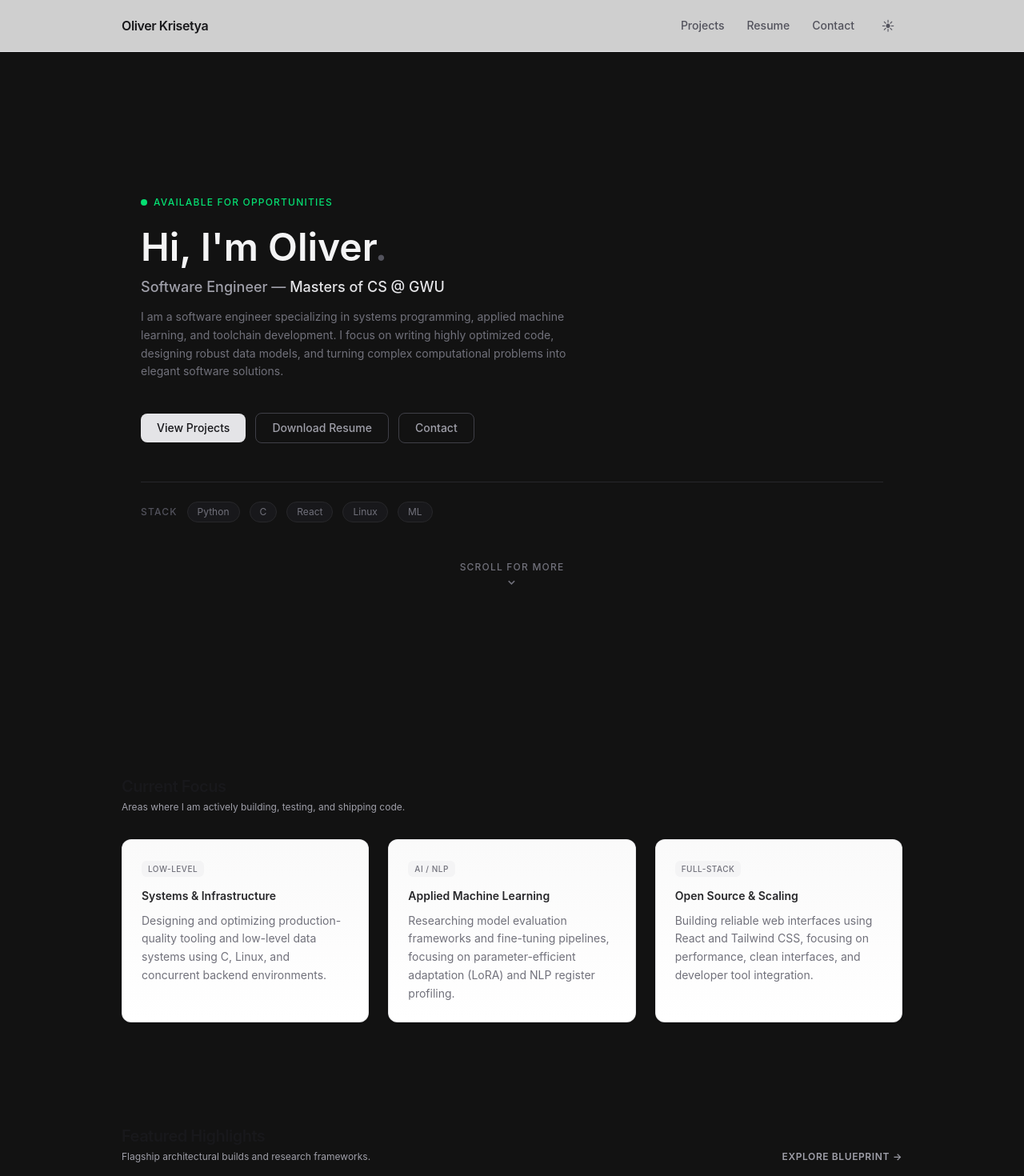
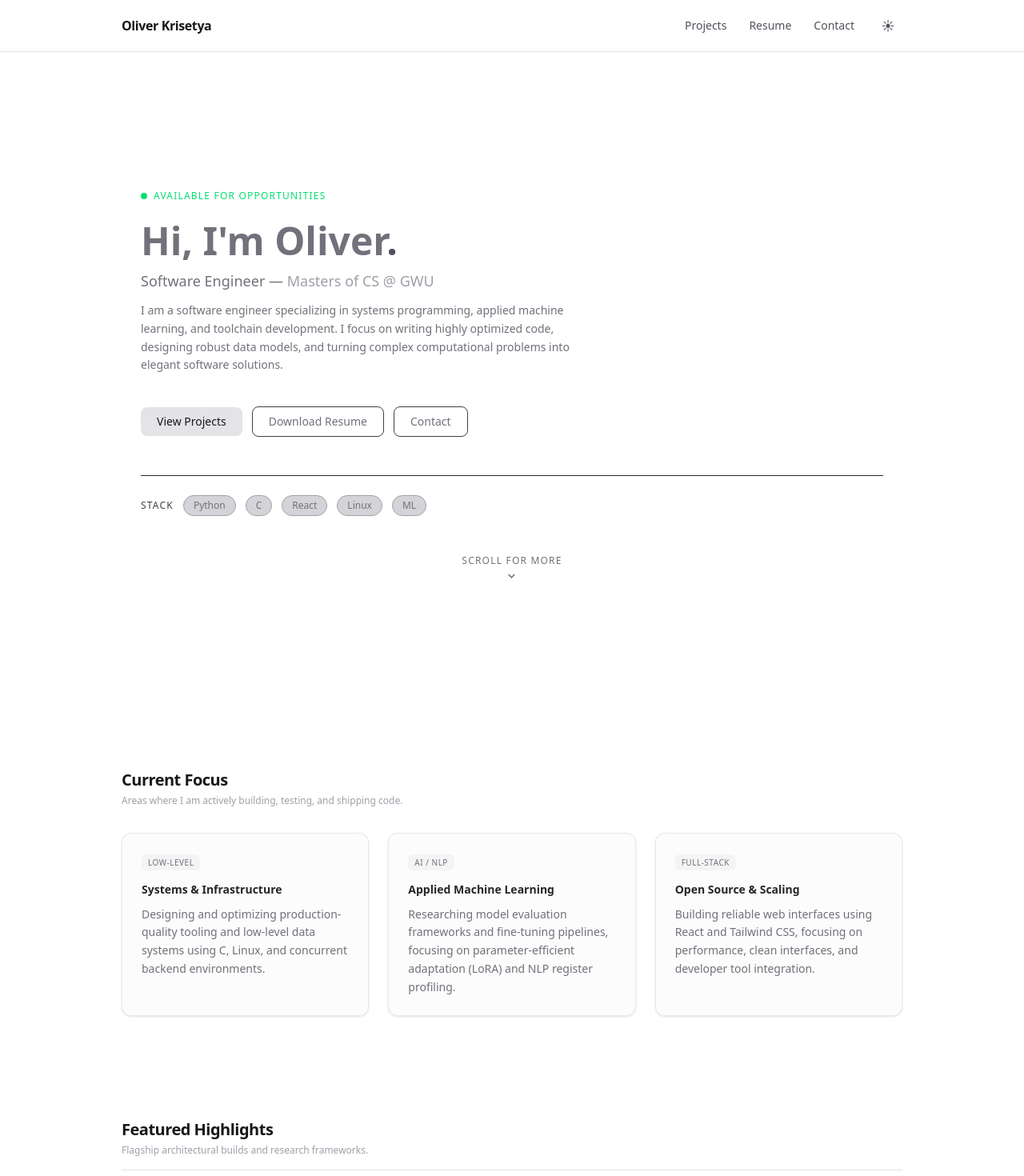
Before and after one commit to OliverKris/my-website, a React (Vite) app: page / in a window 1280 px wide. Shown: the top 1470 px of the page at 80% size. Built offline with nearby package versions, Linux system fonts and the light colour scheme; a web font is replaced by a local one.

Commit message:
Added dark mode synced transitions

```diff
--- a/src/components/Footer.tsx
+++ b/src/components/Footer.tsx
@@ -15,7 +15,7 @@ const SOCIAL_LINKS = [
 
 export default function Footer() {
     return (
-        <footer className="w-full border-t border-zinc-200 dark:border-zinc-800">
+        <footer className="w-full border-t border-zinc-200 dark:border-zinc-800 transition-theme">
             <div className="mx-auto flex max-w-5xl flex-col items-center justify-between gap-4 px-6 py-8 sm:flex-row">
 
                 <div className="flex items-center gap-4">
@@ -34,7 +34,7 @@ export default function Footer() {
                     ))}
                 </div>
 
-                <p className="text-xs text-zinc-400 dark:text-zinc-500">
+                <p className="text-xs text-zinc-400 transition-theme dark:text-zinc-500">
                     © {new Date().getFullYear()} Oliver Krisetya
                 </p>
             </div>
--- a/src/components/Hero.tsx
+++ b/src/components/Hero.tsx
@@ -15,15 +15,16 @@ export default function Hero(){
             </div>
 
             {/* Headline */}
-            <h1 className="mb-3 text-5xl font-semibold tracking-tightest text-zinc-100">
+            <h1 className="mb-3 text-5xl font-semibold tracking-tightest text-zinc-500
+                        transition-theme dark:text-zinc-300">
                 Hi, I'm Oliver
                 <span className="text-zinc-600">.</span>
             </h1>
 
             {/* Subtitle */}
-            <p className="mb-3 text-lg font-medium text-zinc-400">
+            <p className="mb-3 text-lg font-medium text-zinc-500">
                 Software Engineer —{" "}
-                <span className="text-zinc-200">Masters of CS @ GWU</span>
+                <span className="text-zinc-400">Masters of CS @ GWU</span>
             </p>
 
             {/* Description */}
@@ -48,7 +49,7 @@ export default function Hero(){
                     href={`${import.meta.env.BASE_URL}resume.pdf`}
                     target="_blank"
                     rel="noopener noreferrer"
-                    className="rounded-lg border border-zinc-700 px-5 py-2 text-sm font-medium text-zinc-400 transition-colors hover:border-zinc-500 hover:text-zinc-200"
+                    className="rounded-lg border border-zinc-700 px-5 py-2 text-sm font-medium text-zinc-500 transition-colors hover:border-zinc-500 hover:text-zinc-200"
                 >
                     Download Resume
                 </a>
@@ -56,7 +57,7 @@ export default function Hero(){
                 {/* Ghost */}
                 <Link
                     to="/contact"
-                    className="rounded-lg border border-zinc-700 px-5 py-2 text-sm font-medium text-zinc-400 transition-colors hover:border-zinc-500 hover:text-zinc-200"
+                    className="rounded-lg border border-zinc-700 px-5 py-2 text-sm font-medium text-zinc-500 transition-colors hover:border-zinc-500 hover:text-zinc-200"
                 >
                     Contact
                 </Link>
@@ -64,13 +65,14 @@ export default function Hero(){
 
             {/* Stack strip - thin divider + pill badges */}
             <div className="flex flex-wrap items-center gap-3 border-t border-zinc-800 pt-6">
-                <span className="text-xs font-medium uppercase tracking-widest text-zinc-600">
+                <span className="text-xs font-medium uppercase tracking-widest text-zinc-700">
                     Stack
                 </span>
                 {["Python", "C", "React", "Linux", "ML"].map((tag) => (
                     <span
                         key={tag}
-                        className="rounded-full border border-zinc-800 bg-zinc-900 px-3 py-1 text-xs text-zinc-500"
+                        className="rounded-full border border-zinc-400 bg-zinc-300 px-3 py-1 text-xs text-zinc-500
+                                transition-theme dark:bg-zinc-900 dark:border-zinc-800 dark:text-zinc-500"
                     >
                         {tag}
                     </span>
--- a/src/components/NavBar.tsx
+++ b/src/components/NavBar.tsx
@@ -23,18 +23,10 @@ export default function Navbar() {
     }, []);
 
     return (
-        // sticky: stays at top while scrolling
-        // border-b: subtle bottom border to separate from content
-        // backdrop-blur-sm + bg-white/80: frosted glass effect — modern, clean
-        <header className="sticky top-0 z-50 w-full border-b border-zinc-200 bg-white/80 backdrop-blur-sm dark:border-zinc-800 dark:bg-zinc-950/80">
-
-            {/* max-w-5xl: caps the content width so it doesn't stretch on ultrawide screens */}
-            {/* mx-auto: centers the container horizontally */}
-            {/* px-6: horizontal padding for breathing room */}
-            {/* h-16: fixed navbar height — consistent, not content-driven */}
+        <header className="sticky top-0 z-50 w-full border-b border-zinc-200 bg-white/80 backdrop-blur-sm transition-theme dark:border-zinc-800 dark:bg-zinc-950/80">
             <div className="mx-auto flex h-16 max-w-5xl items-center justify-between px-6">
 
-                {/* Logo / Name — font-semibold + tracking-tight for a clean wordmark feel */}
+                {/* Logo / Name */}
                 <Link
                     to="/"
                     onClick={close}
@@ -43,17 +35,13 @@ export default function Navbar() {
                     Oliver Krisetya
                 </Link>
 
-                {/* Desktop nav — hidden on mobile, shown as flex row on md+ */}
+                {/* Desktop Nav */}
                 <nav aria-label="Primary" className="max-md:hidden md:flex items-center gap-1">
-
-                {/* NavLink with active styling using the callback form of className */}
                     {(["projects", "resume", "contact"] as const).map((page) => (
                         <NavLink
                             key={page}
                             to={`/${page}`}
                             className={({ isActive }) =>
-                        // Base: px-3 py-2 rounded-md — pill-shaped tap target
-                        // isActive: slightly highlighted background to show current page
                                 `rounded-md px-3 py-2 text-sm font-medium capitalize transition-colors ${
                                 isActive
                                     ? "bg-zinc-100 text-zinc-900 dark:bg-zinc-800 dark:text-zinc-100"
@@ -65,8 +53,7 @@ export default function Navbar() {
                         </NavLink>
                     ))}
 
-                {/* Theme toggle — w-9 h-9 creates a square icon button */}
-                {/* rounded-md + hover state makes it feel clickable without a visible border */}
+                    {/* Desktop Theme Toggle */}
                     <button
                         type="button"
                         onClick={toggle}
@@ -77,7 +64,7 @@ export default function Navbar() {
                     </button>
                 </nav>
 
-                {/* Hamburger — only visible on mobile (md:hidden) */}
+                {/* Hamburger Button */}
                 <button
                     type="button"
                     aria-label="Open menu"
@@ -86,16 +73,13 @@ export default function Navbar() {
                     onClick={() => setOpen((v) => !v)}
                     className="flex h-9 w-9 flex-col items-center justify-center gap-1.5 rounded-md transition-colors hover:bg-zinc-100 md:hidden dark:hover:bg-zinc-800"
                 >
-                {/* Each bar is a span styled as a thin horizontal line */}
-                {/* The open && "..." pattern rotates them into an X when menu is open */}
                     <span className={`h-0.5 w-5 rounded-full bg-zinc-700 transition-transform dark:bg-zinc-300 ${open ? "translate-y-2 rotate-45" : ""}`} />
                     <span className={`h-0.5 w-5 rounded-full bg-zinc-700 transition-opacity dark:bg-zinc-300 ${open ? "opacity-0" : ""}`} />
                     <span className={`h-0.5 w-5 rounded-full bg-zinc-700 transition-transform dark:bg-zinc-300 ${open ? "-translate-y-2 -rotate-45" : ""}`} />
                 </button>
             </div>
 
-            {/* Mobile menu — slides in when open */}
-            {/* overflow-hidden + max-h trick: animates open/close without JS height calculation */}
+            {/* Mobile Menu Dropdown*/}
             <div
                 id="mobile-menu"
                 aria-hidden={!open}
@@ -118,6 +102,22 @@ export default function Navbar() {
                             {page}
                         </NavLink>
                     ))}
+
+                    <div className="mt-4 flex items-center justify-between border-t border-zinc-100 pt-4 px-3 dark:border-zinc-900">
+                        <span className="text-xs font-semibold uppercase tracking-wider text-zinc-400 dark:text-zinc-500">
+                            Switch Apperance
+                        </span>
+                        <button
+                            type="button"
+                            onClick={toggle}
+                            aria-label={`Switch to ${theme === "dark" ? "light" : "dark"} mode`}
+                            className="flex h-9 w-9 items-center justify-center rounded-xl border border-zinc-200 bg-white text-zinc-700 shadow-sm transition-all duration-200 active:scale-95 active:bg-zinc-50 dark:border-zinc-800 dark:bg-zinc-900 dark:text-zinc-300 dark:active:bg-zinc-950"
+                        >
+                            <span aria-hidden="true" className="text-sm">
+                                {theme === "dark" ? "☾" : "☀"}
+                            </span>
+                        </button>
+                    </div>
                 </nav>
             </div>
         </header>
--- a/src/index.css
+++ b/src/index.css
@@ -1,275 +1,17 @@
 @import "tailwindcss";
 
+/* Add Dark Mode variant */
+@custom-variant dark (&:where([data-theme="dark"], [data-theme="dark"] *));
+
+@utility transition-theme {
+    transition-property: color, background-color, border-color, text-decoration-color, fill, stroke, box-shadow, transform, translate, scale;
+    transition-timing-function: cubic-bezier(0.4, 0, 0.2, 1);
+    transition-duration: 300ms;
+}
+
 :root {
-    /* Fonts */
     --font-sans: ui-sans-serif, system-ui, -apple-system, "Segoe UI", Roboto,
         Helvetica, Arial, "Apple Color Emoji", "Segoe UI Emoji";
     --font-mono: ui-monospace, SFMono-Regular, Menlo, Monaco, Consolas,
         "Liberation Mono", "Courier New", monospace;
-
-    /* Type scale */
-    --text-xs: 0.8125rem;
-    --text-sm: 0.875rem;
-    --text-base: 1rem;
-    --text-lg: 1.125rem;
-    --text-xl: 1.375rem;
-    --text-2xl: 1.75rem;
-    --text-3xl: 2.25rem;
-
-    --lh-tight: 1.2;
-    --lh-normal: 1.55;
-
-    /* Layout */
-    --maxw: 960px;
-    --radius-sm: 10px;
-    --radius: 14px;
-    --radius-lg: 18px;
-
-    /* Page / surfaces */
-    --page: #ffffff;
-    --page-2: #f3f4f6;
-
-    --surface: #f7f8fb;
-    --surface-hover: #eef1f7;
-    --surface-active: #e6eaf2;
-
-    /* Text */
-    --text: #0f172a;
-    --text-2: #1e293b;
-
-    --muted: #475569;
-    --muted-2: #64748b;
-
-    /* Borders */
-    --border: #e2e8f0;
-    --border-hover: #cbd5e1;
-    --border-active: #94a3b8;
-
-    /* Accent */
-    --accent: #4f46e5;
-    --accent-hover: #4338ca;
-    --accent-active: #3730a3;
-    --accent-soft: rgba(79, 70, 229, 0.12);
-    --accent-contrast: #ffffff;
-
-    /* Shadows */
-    --shadow-sm: 0 1px 2px rgba(15, 23, 42, 0.08);
-    --shadow: 0 10px 30px rgba(15, 23, 42, 0.1);
-    --shadow-hover: 0 14px 40px rgba(15, 23, 42, 0.14);
-    --shadow-active: 0 8px 20px rgba(15, 23, 42, 0.12);
-
-    /* Rings / focus */
-    --ring: 0 0 0 3px rgba(79, 70, 229, 0.25);
-    --ring-hover: 0 0 0 4px rgba(79, 70, 229, 0.35);
-
-    /* Gradients */
-    --grad-accent: linear-gradient(
-        135deg,
-        rgba(79, 70, 229, 0.14),
-        rgba(124, 58, 237, 0.1),
-        rgba(14, 165, 233, 0.08)
-    );
-
-    /* Transitions */
-    --theme-dur: 220ms;
-    --theme-ease: cubic-bezier(0.4, 0, 0.2, 1);
 }
-
-html[data-theme="dark"] {
-    /* Page / surfaces */
-    --page: #0b1220;
-    --page-2: #0d1528;
-
-    --surface: #0f172a;
-    --surface-hover: #141f36;
-    --surface-active: #18254a;
-
-    /* Text */
-    --text: #e5e7eb;
-    --text-2: #f1f5f9;
-
-    --muted: #9ca3af;
-    --muted-2: #a1a1aa;
-
-    /* Borders */
-    --border: #1f2a44;
-    --border-hover: #2b3a5f;
-    --border-active: #3b4d7a;
-
-    /* Accent */
-    --accent: #60a5fa;
-    --accent-hover: #3b82f6;
-    --accent-active: #2563eb;
-    --accent-soft: rgba(96, 165, 250, 0.18);
-    --accent-contrast: #0b1220;
-
-    /* Shadows */
-    --shadow-sm: 0 1px 2px rgba(0, 0, 0, 0.35);
-    --shadow: 0 14px 40px rgba(0, 0, 0, 0.35);
-    --shadow-hover: 0 18px 48px rgba(0, 0, 0, 0.45);
-    --shadow-active: 0 10px 28px rgba(0, 0, 0, 0.35);
-
-    /* Rings */
-    --ring: 0 0 0 3px rgba(96, 165, 250, 0.25);
-    --ring-hover: 0 0 0 4px rgba(96, 165, 250, 0.4);
-
-    /* Gradients */
-    --grad-accent: linear-gradient(135deg,
-            rgba(96, 165, 250, 0.18),
-            rgba(167, 139, 250, 0.12),
-            rgba(16, 185, 129, 0.08));
-}
-
-*,
-*::before,
-*::after {
-    box-sizing: border-box;
-}
-
-html,
-body {
-    height: 100%;
-    transition:
-        background-color var(--theme-dur) var(--theme-ease),
-        color var(--theme-dur) var(--theme-ease)
-}
-
-ul {
-    list-style-type: disc;
-}
-
-.no-theme-transition *,
-.no-theme-transition {
-    transition: none !important;
-}
-
-.theme-transition,
-.theme-transition * {
-    transition-property:
-        background-color,
-        color,
-        border-color,
-        box-shadow,
-        fill,
-        stroke;
-
-    transition-duration: var(--theme-dur);
-    transition-timing-function: var(--theme-ease);
-}
-
-body {
-    margin: 0;
-    background-color: var(--page);
-    color: var(--text);
-    font-family: var(--font-sans);
-    font-size: var(--text-base);
-    line-height: var(--lh-normal);
-}
-
-img,
-svg,
-video,
-canvas {
-    display: block;
-    max-width: 100%;
-}
-
-button,
-input,
-textarea,
-select {
-    font: inherit;
-}
-
-h1,
-h2,
-h3,
-h4,
-h5,
-h6 {
-    margin: 0;
-    line-height: var(--lh-tight);
-    letter-spacing: -0.015em;
-}
-
-h1 {
-    font-size: var(--text-3xl);
-    font-weight: 750;
-}
-
-h2 {
-    font-size: var(--text-2xl);
-    font-weight: 700;
-}
-
-h3 {
-    font-size: var(--text-xl);
-    font-weight: 650;
-}
-
-h4 {
-    font-size: var(--text-lg);
-    font-weight: 650;
-}
-
-p {
-    margin: 0;
-}
-
-a {
-    color: var(--accent);
-    text-decoration: none;
-}
-
-a:hover {
-    text-decoration: underline;
-    text-underline-offset: 3px;
-}
-
-:focus-visible {
-    outline: none;
-    box-shadow: var(--ring);
-    border-radius: 8px;
-}
-
-::selection {
-    background: rgba(79, 70, 229, 0.18);
-}
-
-html[data-theme="dark"] ::selection {
-    background: rgba(96, 165, 250, 0.22);
-}
-
-.container {
-    width: 100%;
-    max-width: var(--maxw);
-    margin: 0 auto;
-    padding: 0 1rem;
-}
-
-.divider-accent {
-    height: 1px;
-    background: var(--grad-accent);
-    border-radius: 999px;
-}
-
-.reveal {
-    opacity: 0;
-    transform: translateY(6px);
-    transition:
-        opacity 500ms ease var(--reveal-delay, 0ms),
-        transform 500ms ease var(--reveal-delay, 0ms);
-}
-
-.revealVisible {
-    opacity: 1;
-    transform: translateY(0);
-}
-
-@media (prefers-reduced-motion: reduce) {
-    .reveal {
-        transition: none;
-        transform: none;
-        opacity: 1;
-    }
-}
--- a/src/layouts/RootLayout.module.css
+++ /dev/null
@@ -1,58 +0,0 @@
-.container {
-    min-height: 100vh;
-    display: flex;
-    flex-direction: column;
-}
-
-.main {
-    flex: 1;
-    width: 100%;
-    max-width: var(--maxw);
-    margin: 0 auto;
-    padding: 2.5rem 1rem;
-}
-
-.footer {
-    border-top: 1px solid var(--border);
-    padding: 1.25rem 1rem;
-    color: var(--muted);
-    text-align: center;
-}
-
-.footerText {
-    margin-top: 0.75rem;
-    font-size: 0.9rem;
-}
-
-.skipLink {
-    position: absolute;
-    left: -999px;
-    top: 0;
-}
-
-.skipLink:focus {
-    left: 1rem;
-    top: 1rem;
-    background: var(--surface);
-    border: 1px solid var(--border);
-    padding: 0.5rem 0.75rem;
-    border-radius: var(--radius-sm);
-}
-
-.socialSection {
-    margin-top: auto;
-    /* pushes section to bottom if parent is flex */
-    padding: 1rem 0 1rem;
-}
-
-.socialIcons {
-    display: flex;
-    justify-content: center;
-    gap: 2.5rem;
-    font-size: 32px;
-    color: var(--accent);
-}
-
-.socialIcons a:hover {
-    filter: brightness(0.90);
-}
--- a/src/layouts/RootLayout.tsx
+++ b/src/layouts/RootLayout.tsx
@@ -1,18 +1,22 @@
 import { Outlet } from "react-router-dom";
 import NavBar from "../components/NavBar.tsx";
 import Footer from "../components/Footer.tsx";
-import styles from "./RootLayout.module.css";
 
 export default function RootLayout() {
     return (
-        <div className={styles.container}>
-            <a className={styles.skipLink} href="#main">
+        <div className="flex min-h-screen flex-col bg-white text-zinc-900 transition-theme dark:bg-zinc-950 dark:text-zinc-100">
+            <a
+                className="sr-only left-4 top-4 z-100 rounded-lg bg-zinc-900 px-4 py-2 text-xs font-semibold uppercase tracking-wider text-white shadow-lg focus:not-sr-only focus:fixed
+                        dark:bg-zinc-100 dark:text-zinc-900"
+                href="#main"
+            >
                 Skip to content
             </a>
 
             <NavBar/>
 
-            <main id="main" className={styles.main}>
+
+            <main id="main" className="flex-1 pt-8">
                 <Outlet />
             </main>
 
--- a/src/main.tsx
+++ b/src/main.tsx
@@ -2,7 +2,7 @@ import React from "react";
 import ReactDOM from "react-dom/client";
 import { BrowserRouter } from "react-router-dom";
 import App from "./App";
-import "./temp.css";
+import "./index.css";
 import { initInitialScrollCapture } from "./utils/initialScroll";
 
 requestAnimationFrame(() => {
--- a/src/pages/Home.tsx
+++ b/src/pages/Home.tsx
@@ -33,13 +33,13 @@ export default function Home() {
                 <Hero />
             </Reveal>
 
-            {/* 1. CURRENT FOCUS: Transformed into micro-gradient dashboard cards */}
+            {/* 1. CURRENT FOCUS */}
             <Reveal as="section" threshold={0.1} delayMs={120} className="space-y-8">
                 <div className="space-y-1">
-                    <h2 className="text-xl font-semibold tracking-tight text-zinc-900 dark:text-zinc-100">
+                    <h2 className="text-xl font-semibold tracking-tight text-zinc-900 transition-theme dark:text-zinc-100">
                         Current Focus
                     </h2>
-                    <p className="text-xs text-zinc-400 dark:text-zinc-500">
+                    <p className="text-xs text-zinc-400 transition-theme dark:text-zinc-500">
                         Areas where I am actively building, testing, and shipping code.
                     </p>
                 </div>
@@ -48,16 +48,18 @@ export default function Home() {
                     {CURRENT_FOCUSES.map((focus) => (
                         <div
                             key={focus.title}
-                            className="relative overflow-hidden rounded-xl border border-zinc-200/80 bg-linear-to-b from-zinc-50 to-white p-6 shadow-sm transition-all duration-300 hover:-translate-y-1 hover:border-zinc-300 hover:shadow-md dark:border-zinc-900 dark:from-zinc-950 dark:to-zinc-900/40 dark:hover:border-zinc-800"
+                            className="relative overflow-hidden rounded-xl border border-zinc-200/80 bg-zinc-50/50 p-6 shadow-sm transition-theme hover:-translate-y-1 hover:bg-zinc-50 hover:border-zinc-300 hover:shadow-md dark:border-zinc-900 dark:bg-zinc-950/40 dark:hover:bg-zinc-950/70 dark:hover:border-zinc-700"
                         >
                             {/* Accent badge indicating specialized category */}
-                            <span className="inline-block rounded-md bg-zinc-100 px-2 py-0.5 text-[10px] font-medium uppercase tracking-wider text-zinc-500 dark:bg-zinc-800/60 dark:text-zinc-400">
+                            <span className="inline-block rounded-md bg-zinc-100 px-2 py-0.5 text-[10px] font-medium uppercase tracking-wider text-zinc-500 transition-theme dark:bg-zinc-800/60 dark:text-zinc-400">
                                 {focus.badge}
                             </span>
-                            <h3 className="mt-3 font-semibold text-zinc-800 dark:text-zinc-200">
+
+                            <h3 className="mt-3 font-semibold text-zinc-800 transition-theme dark:text-zinc-200">
                                 {focus.title}
                             </h3>
-                            <p className="mt-2 text-zinc-500 dark:text-zinc-400">
+
+                            <p className="mt-2 text-zinc-500 transition-theme dark:text-zinc-400">
                                 {focus.description}
                             </p>
                         </div>
@@ -65,21 +67,21 @@ export default function Home() {
                 </div>
             </Reveal>
 
-            {/* 2. FEATURED PROJECTS: Transformed with interactive layouts and bold actions */}
+            {/* 2. FEATURED PROJECTS */}
             <Reveal as="section" threshold={0.2} delayMs={240} className="space-y-8">
-                <div className="flex items-end justify-between border-b border-zinc-200 pb-4 dark:border-zinc-900">
+                <div className="flex items-end justify-between border-b border-zinc-200 pb-4 transition-theme dark:border-zinc-900">
                     <div className="space-y-1">
-                        <h2 className="text-xl font-semibold tracking-tight text-zinc-900 dark:text-zinc-100">
+                        <h2 className="text-xl font-semibold tracking-tight text-zinc-900 transition-theme dark:text-zinc-100">
                             Featured Highlights
                         </h2>
-                        <p className="text-xs text-zinc-400 dark:text-zinc-500">
+                        <p className="text-xs text-zinc-400 transition-theme dark:text-zinc-500">
                             Flagship architectural builds and research frameworks.
                         </p>
                     </div>
 
                     <Link
                         to="/projects"
-                        className="group hidden items-center gap-1 text-xs font-semibold uppercase tracking-wider text-zinc-400 transition-colors hover:text-zinc-900 sm:inline-flex! dark:text-zinc-500 dark:hover:text-zinc-300"
+                        className="group hidden items-center gap-1 text-xs font-semibold uppercase tracking-wider text-zinc-400 transition-colors hover:text-zinc-900 !sm:inline-flex dark:text-zinc-500 dark:hover:text-zinc-300"
                     >
                         Explore Blueprint
                         <span className="transition-transform duration-200 group-hover:translate-x-0.5">→</span>
@@ -97,10 +99,9 @@ export default function Home() {
                 <div className="mt-4 sm:hidden">
                     <Link
                         to="/projects"
-                        className="group flex w-full items-center justify-center gap-1.5 rounded-xl border border-zinc-200 bg-white py-3.5 text-sm font-semibold text-zinc-600 shadow-sm transition-all duration-200 hover:bg-zinc-50 hover:text-zinc-900 active:scale-[0.98] active:bg-zinc-100 dark:border-zinc-800 dark:bg-zinc-950 dark:text-zinc-400 dark:hover:bg-zinc-900 dark:hover:text-zinc-200 dark:active:bg-zinc-900/50"
+                        className="group flex w-full items-center justify-center gap-1.5 rounded-xl border border-zinc-200 bg-white py-3.5 text-sm font-semibold text-zinc-600 shadow-sm transition-theme hover:bg-zinc-50 hover:text-zinc-900 active:scale-[0.98] active:bg-zinc-100 dark:border-zinc-800 dark:bg-zinc-950 dark:text-zinc-400 dark:hover:bg-zinc-900 dark:hover:text-zinc-200 dark:active:bg-zinc-900/50"
                     >
                         <span>View all projects</span>
-                        {/* Arrow translates smoothly when the button is engaged */}
                         <span className="transition-transform duration-200 group-hover:translate-x-1 group-active:translate-x-1">
                             →
                         </span>
--- a/src/temp.css
+++ /dev/null
@@ -1 +0,0 @@
-@import "tailwindcss";
```
Also changed, not shown: src/components/FeaturedProjectCard.tsx (+6 -6 lines). Lines whose indentation alone changed are shown as unchanged.
